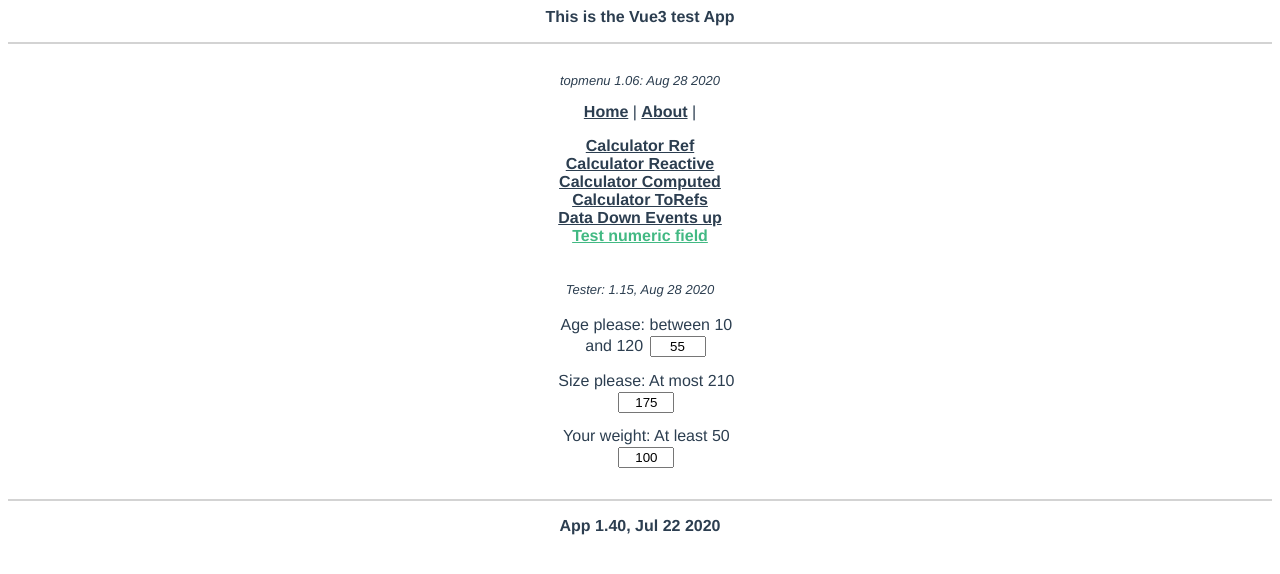
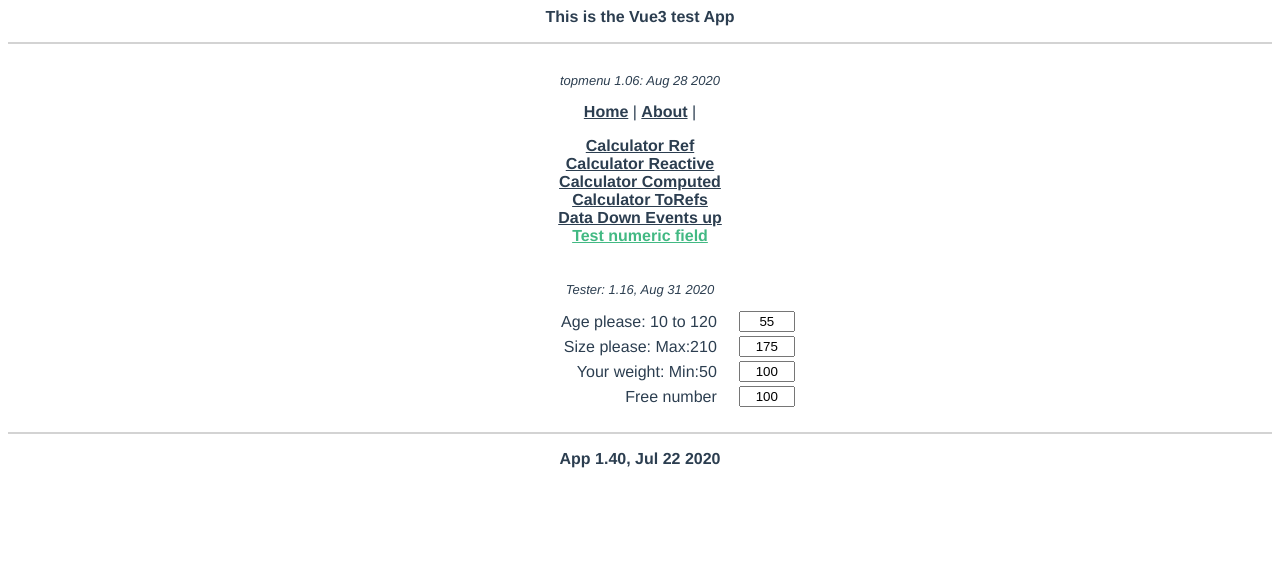
Before and after one commit to yves40/Vue3-Composition, a Vue app: page /#/Tester in a window 1280 px wide. Shown: the top 574 px of the page. Built offline with nearby package versions, Linux system fonts and the light colour scheme.

Commit message:
Check numfield options

```diff
--- a/src/assets/thecss.css
+++ b/src/assets/thecss.css
@@ -19,7 +19,7 @@ font-weight: bold;
 .calc-form {
   margin-left: auto;
   margin-right: auto;
-  width: 12em;
+  width: 16em;
   padding: 0.4em;
 }
 .field {
--- a/src/views/Tester.vue
+++ b/src/views/Tester.vue
@@ -1,12 +1,13 @@
 <template>
-  <div class="calculator">
     <div class="moduletitle">{{Version}}</div>
-    <form class="calc-form">
-        <numfield v-model="age" minvalue="10" maxvalue="120" message="Age please:"/>
-        <numfield v-model="size" maxvalue="210" message="Size please:"/>
-        <numfield v-model="weight" minvalue="50" message="Your weight:"/>
-    </form>
-  </div>
+    <div class="calc-form">
+      <form>
+          <numfield v-model="age" minvalue="10" maxvalue="120" message="Age please:"/>
+          <numfield v-model="size" maxvalue="210" message="Size please:"/>
+          <numfield v-model="weight" minvalue="50" message="Your weight:"/>
+          <numfield v-model="freezone" message="Free number"/>
+      </form>
+    </div>
 </template>
 
 <script>
@@ -24,10 +25,11 @@ export default {
   name: 'Tester',
   setup(props, context) {
 
-    let Version = 'Tester: 1.15, Aug 28 2020 '
+    let Version = 'Tester: 1.16, Aug 31 2020 '
     let age = ref(55);
     let size = ref(175);
-    let weight = ref(100);
+    const weight = ref(100);
+    let freezone = ref(100);
 
     // Test lifecycle handlers
     onBeforeUnmount(() =>  { console.log(Version + 'UnMounted');})
@@ -47,6 +49,7 @@ export default {
       age,
       size,
       weight,
+      freezone,
       Version,
     }
   }
--- a/src/views/numfield.vue
+++ b/src/views/numfield.vue
@@ -1,10 +1,8 @@
 <template>
-  <div class="calculator">
-    <form class="calc-form">
-      {{msg}}
-      <input type="text" class="field" v-model="thenumber" />
-    </form>
-  </div>
+  <div class="localgrid">
+    {{msg}}
+    <input type="text" class="field" v-model="thenumber" />
+</div>
 </template>
 
 <script>
@@ -22,7 +20,7 @@ export default {
   name: 'numfield',
   setup(props, {emit}) {
 
-    let Version = 'numfield: 1.32, Aug 28 2020 '
+    let Version = 'numfield: 1.36, Aug 31 2020 '
 
     console.log(JSON.stringify(props))
 
@@ -32,12 +30,13 @@ export default {
     let error = "";
     let msg;
 
+    msg = props.message;
     if(!isNaN(min)&&!isNaN(max)) {
-      msg = props.message + ' between ' + min + ' and ' + max;
+      msg = props.message + ' ' + min + ' to ' + max;
     }
     else{
-      if(!isNaN(min)) { msg = props.message + ' At least ' + min };
-      if(!isNaN(max)) { msg = props.message + ' At most ' + max };
+      if(!isNaN(min)) { msg = props.message + ' Min:' + min };
+      if(!isNaN(max)) { msg = props.message + ' Max:' + max };
     }
 
 
@@ -78,3 +77,16 @@ export default {
 }
 
 </script>
+
+<style scoped>
+
+  .localgrid {
+    display:grid;
+    grid-gap: 20px;
+    grid-template-columns: 80% 20%;
+    margin: auto;
+    text-align: right;
+    align-items: center;
+  }
+
+</style>
```
